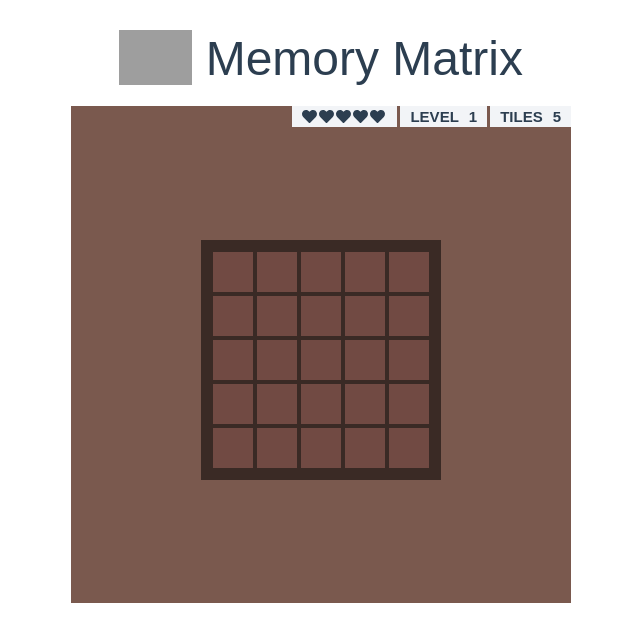
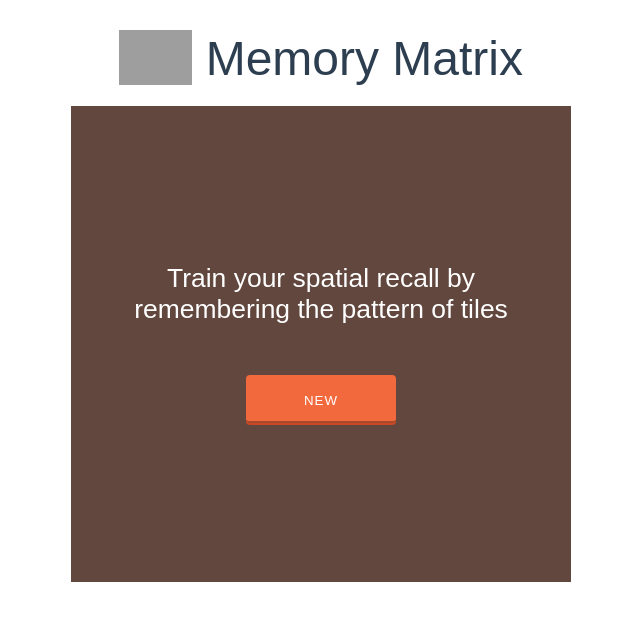
Before and after one commit to yoon12345678910/MemoryMatrix, a Vue app: page / in a window 1280 px wide. Shown: the top 642 px of the page, without its empty margins (319-959 px from the left). Built offline with nearby package versions, Linux system fonts and the light colour scheme; grey boxes are pictures that could not be loaded.

Commit message:
Added component coverScreen

```diff
--- a/src/App.vue
+++ b/src/App.vue
@@ -2,52 +2,68 @@
   <div id="app">
     <h1 class="title">
       <img class="vue-logo" src="https://vuejs.org/images/logo.png" />
-      <span> Memory Matrix</span>
+      <span>&nbsp;Memory Matrix</span>
     </h1>
     <div class="container">
       <game-info
+        v-if="state !== 'INIT'"
         :level="level"
         :correctTileCount="correctTileCount"
         :life="life" />
       <tile-box
+        v-if="state === 'ONGOING'"
         :boxSize="calcBoxSize"
         :tiles="tiles"
         :didPass="didPass"
         :checkTile="checkTile" />
+      <cover-screen
+        :state="state"
+        :showFadeIn="coverScreenShowFadeIn"
+        :loadedGame="level !== -1"
+        :gameMode="gameMode()" />
     </div>
   </div>
 </template>
 
 <script>
+import { DB } from './DB'
 import { gameRoundData } from './gameRoundData'
-import { DB } from './DB'
+import CoverScreen from './components/CoverScreen'
 import GameInfo from './components/GameInfo'
 import TileBox from './components/TileBox'
 
 export default {
   name: 'app',
   components: {
+    CoverScreen,
     GameInfo,
     TileBox
   },
   data() {
     return({
-      life: 5,
-      level: 0,
+      state: 'INIT',
+      life: 0,
+      level: -1,
       correctTileCount: 0,
       yourRightAnswerCount: 0,
       remainingClickCount: 0,
       levelIncPoint: 0,
       tiles: [],
-      didPass: false
+      didPass: false,
+      coverScreenShowFadeIn: false
     });
   },
   created() {
     const loaded = DB.load();
-    this.level = loaded === null ? 0 : loaded.level;
+    if (loaded !== null) {
+      this.level =  loaded.level;
+    }
   },
   mounted() {
-    this.startRound();
+    this.delay(500)
+      .then(() => {
+        this.asyncToggleCoverScreen();
+      });
   },
   computed: {
     calcBoxSize: function () {
@@ -56,6 +72,23 @@ export default {
     }
   },
   methods: {
+    gameMode() {
+      return {
+        new: async () => {
+          await this.asyncToggleCoverScreen();
+          DB.save({ level: -1 });
+          this.level = 0;
+          this.life = 5;
+          this.startRound();
+        },
+        load: async () => {
+          await this.asyncToggleCoverScreen();
+          this.level = DB.load().level;
+          this.life = 5;
+          this.startRound();
+        }
+      }
+    },
     async startRound() {
       const {
         nTile,
@@ -63,6 +96,7 @@ export default {
         correctScreenTime
       } = gameRoundData[this.level];
 
+      this.state = 'ONGOING';
       this.tiles = this.generateTiles(nTile, correctTileCount);
       this.didPass = false;
       this.remainingClickCount = 0;
@@ -79,6 +113,7 @@ export default {
         return tile.isCorrect || tile.isSelected;
       }), 1500);
       await this.delay(500);
+
       if (this.didPass) {
         this.level = this.adjustLevel().up();
       } else {
@@ -86,12 +121,13 @@ export default {
         this.life --;
       }
 
-      DB.save({ level: this.level });
-
-      if (this.life === 0) {
-        alert('game over');
+      if (this.life > 0) {
+        this.startRound();
       } else {
-        this.startRound();
+        this.state = 'END';
+        DB.save({ level: this.level });
+        await this.delay(500);
+        this.asyncToggleCoverScreen();
       }
     },
     generateTiles(nTile, correctTileCount) {
@@ -169,6 +205,10 @@ export default {
           });
         });
     },
+    asyncToggleCoverScreen() {
+      this.coverScreenShowFadeIn = !this.coverScreenShowFadeIn;
+      return this.delay(500);
+    }
   }
 }
 </script>
@@ -193,9 +233,11 @@ export default {
   height: 55px;
 }
 .container {
+  position: relative;
+  overflow: hidden;
   margin: auto;
-  max-width: 500px;
-  max-height: 500px;
+  width: 500px;
+  height: 476px;
   background-color: #7a594e;
 }
 @media screen and (max-width: 480px) {
--- /dev/null
+++ b/src/components/CoverScreen.vue
@@ -0,0 +1,95 @@
+<template>
+  <div id="coverScreen">
+    <div class="coverScreen init"
+      :class="{show: state === 'INIT', showFadeIn: state === 'INIT' && showFadeIn}">
+      <div class="desc">Train your spatial recall by<br>remembering the pattern of tiles</div>
+      <button v-on:click="gameMode.new">New</button>
+      <button v-if="loadedGame" v-on:click="gameMode.load">Load</button>
+    </div>
+    <div class="coverScreen end"
+      :class="{show: state === 'END', showFadeIn: state === 'END' && showFadeIn}" >
+      <button v-on:click="gameMode.load">Continue</button>
+      <button v-on:click="gameMode.new">New</button>
+    </div>
+  </div>
+</template>
+
+<script>
+export default {
+  name: 'coverScreen',
+  props: {
+    state: {
+      type: String,
+      default: 'INIT'
+    },
+    showFadeIn: {
+      type: Boolean,
+      default: 0
+    },
+    loadedGame: {
+      type: Boolean,
+      default: false
+    },
+    gameMode: {
+      type: Object,
+      default: {}
+    }
+  }
+}
+</script>
+
+<style>
+.coverScreen {
+  display: none;
+  position: absolute;
+  padding: 0 20px;
+  top: 0;
+  right: 0;
+  bottom: 0;
+  left: 0;
+  background: rgba(0,0,0,.2);
+  transform: translateY(-12px);
+  transition: all .3s ease;
+  z-index: 1000;
+  opacity: 0;
+}
+.coverScreen.show {
+  display: flex;
+  flex-direction: column;
+  justify-content: center;
+  align-items: center;
+}
+.coverScreen.showFadeIn {
+  transform: translateY(0);
+  opacity: 1;
+}
+.coverScreen.init .desc {
+  margin-bottom: 30px;
+  color: #fff;
+  font-size: 165.5%;
+  font-weight: 100;
+  text-align: center;
+}
+.coverScreen button {
+  margin-top: 20px;
+  width: 150px;
+  height: 50px;
+  border: 1px solid #ccc;
+  border-width: 0 0 2px 0;
+  border-radius: 4px;
+  border-bottom-color: #c94727;
+  color: #fff;
+  background-color: #F1693C;
+  text-transform: uppercase;
+  text-align: center;
+  text-shadow: none;
+  line-height: 50px;
+  letter-spacing: 1px;
+  box-shadow: inset 0 -2px rgba(0,0,0,0.3);
+  cursor: pointer;
+  outline: none;
+}
+.coverScreen button:hover {
+  background-color: #F2744A;
+}
+</style>
```
